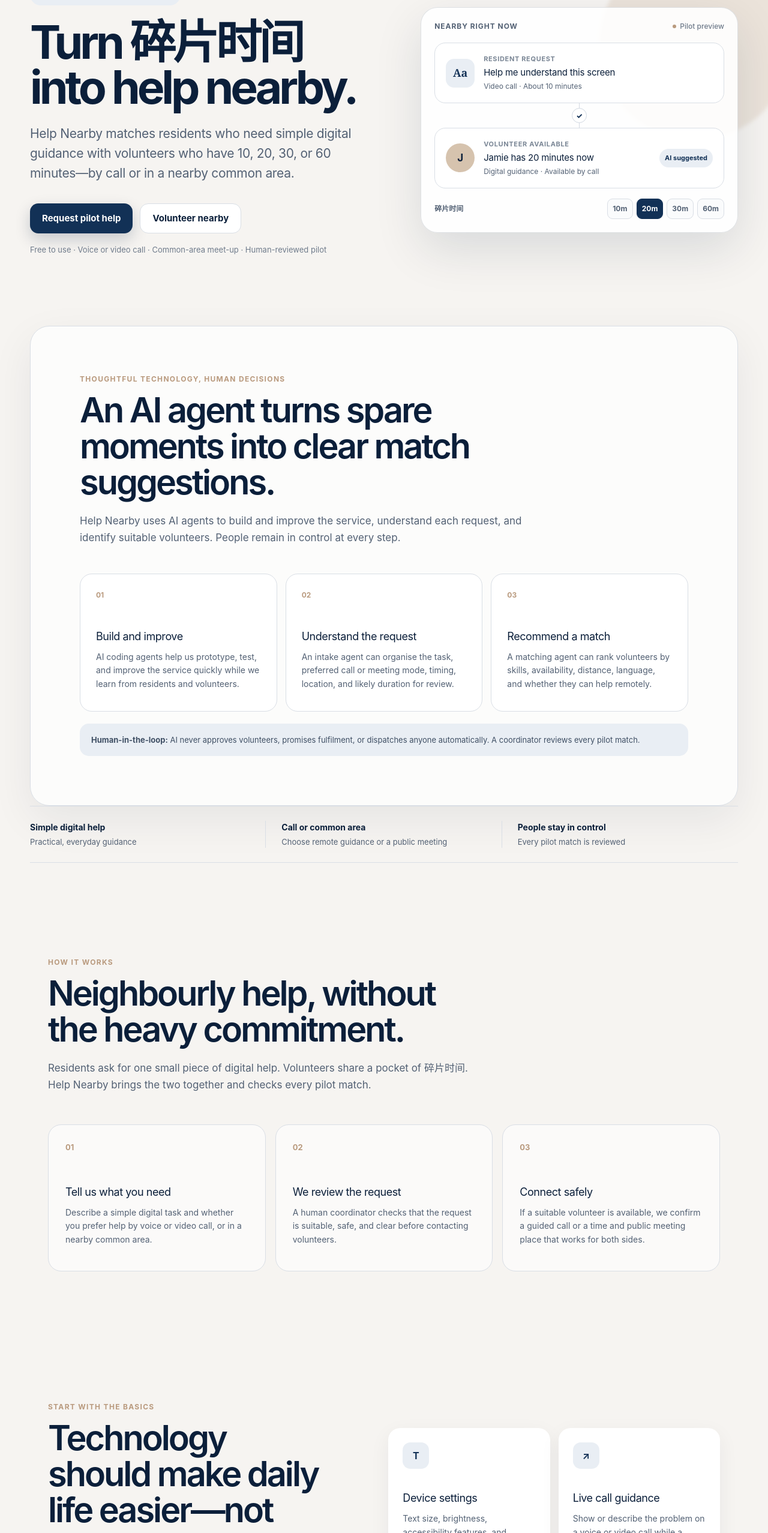
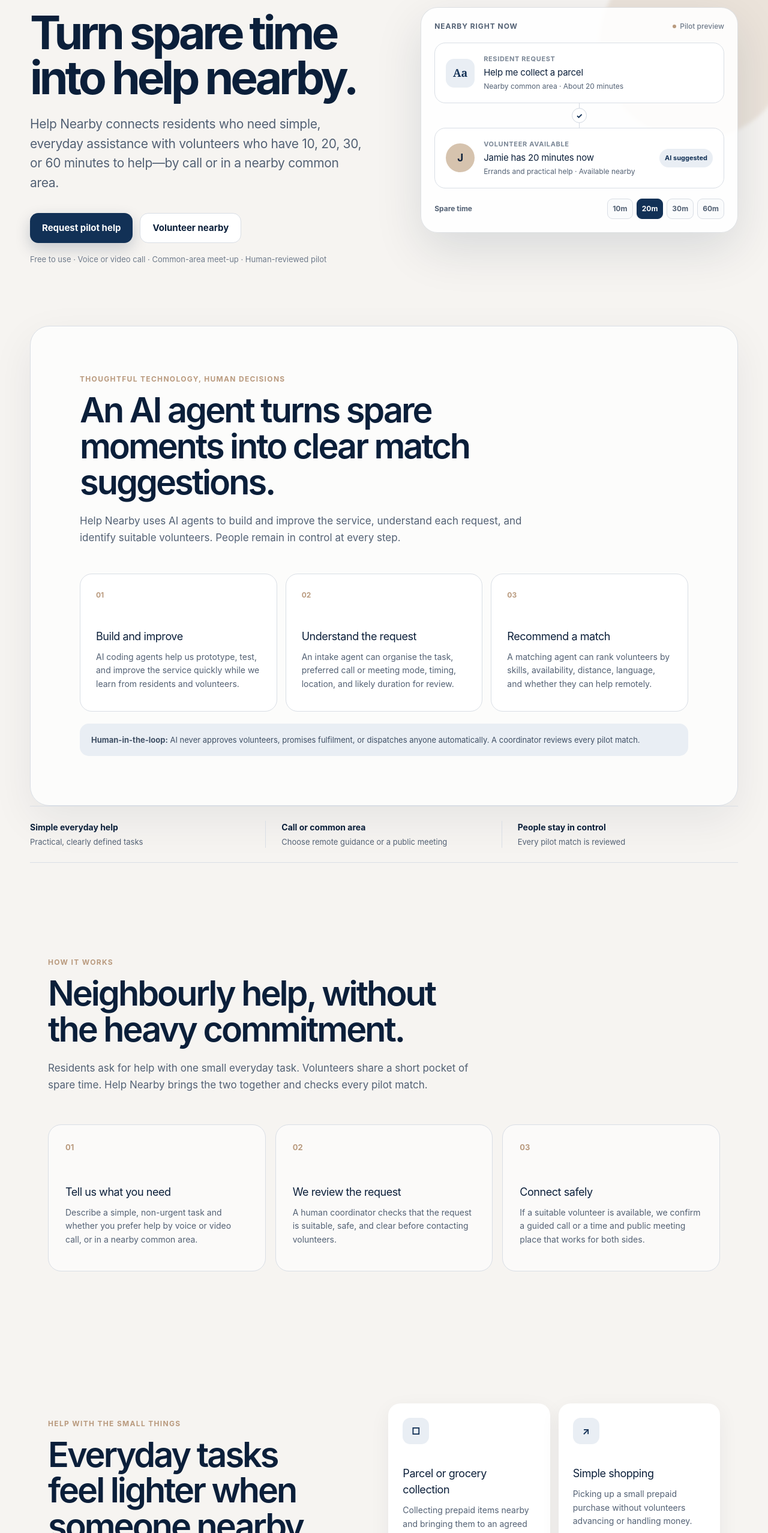
Before and after one commit to helpnearby-sg/helpnearby-sg.github.io, a React (Vite) app: page / in a window 1280 px wide. Shown: the part 211-2766 px from the top of the page at 60% size. Built offline with nearby package versions, Linux system fonts and the light colour scheme.

Commit message:
Broaden Help Nearby beyond digital support

```diff
--- a/app/layout.tsx
+++ b/app/layout.tsx
@@ -3,17 +3,17 @@ import "./globals.css";
 
 export const metadata: Metadata = {
   title: "Help Nearby",
-  description: "AI-assisted, human-reviewed matching that turns 10, 20, 30, or 60 spare minutes into digital help by call or nearby.",
+  description: "AI-assisted, human-reviewed matching that turns 10, 20, 30, or 60 spare minutes into simple everyday help by call or nearby.",
   metadataBase: new URL("https://helpnearby-sg.github.io"),
   openGraph: {
     title: "Help Nearby",
-    description: "Turn 碎片时间 into digital help by call or nearby.",
+    description: "Turn spare time into simple everyday help by call or nearby.",
     images: ["/og.png"],
   },
   twitter: {
     card: "summary_large_image",
     title: "Help Nearby",
-    description: "Turn 碎片时间 into digital help by call or nearby.",
+    description: "Turn spare time into simple everyday help by call or nearby.",
     images: ["/og.png"],
   },
 };
--- a/app/page.tsx
+++ b/app/page.tsx
@@ -31,8 +31,8 @@ export default function Home() {
         <section className="hero" id="top">
           <div className="hero-copy">
             <div className="eyebrow"><span className="status-dot" aria-hidden="true" />AI-assisted community matching</div>
-            <h1>Turn <span lang="zh">碎片时间</span> into help nearby.</h1>
-            <p className="hero-lede">Help Nearby matches residents who need simple digital guidance with volunteers who have 10, 20, 30, or 60 minutes—by call or in a nearby common area.</p>
+            <h1>Turn spare time into help nearby.</h1>
+            <p className="hero-lede">Help Nearby connects residents who need simple, everyday assistance with volunteers who have 10, 20, 30, or 60 minutes to help—by call or in a nearby common area.</p>
             <div className="hero-actions">
               <a className="button button-primary" href="#request">Request pilot help</a>
               <a className="button button-secondary" href="#volunteer">Volunteer nearby</a>
@@ -44,15 +44,15 @@ export default function Home() {
             <div className="preview-topline"><span>Nearby right now</span><span className="live-label"><i aria-hidden="true" /> Pilot preview</span></div>
             <article className="request-card">
               <div className="request-icon" aria-hidden="true">Aa</div>
-              <div><span className="card-label">Resident request</span><h2>Help me understand this screen</h2><p>Video call · About 10 minutes</p></div>
+              <div><span className="card-label">Resident request</span><h2>Help me collect a parcel</h2><p>Nearby common area · About 20 minutes</p></div>
             </article>
             <div className="match-line" aria-hidden="true"><span /></div>
             <article className="volunteer-card">
               <div className="avatar" aria-hidden="true">J</div>
-              <div className="volunteer-copy"><span className="card-label">Volunteer available</span><h2>Jamie has 20 minutes now</h2><p>Digital guidance · Available by call</p></div>
+              <div className="volunteer-copy"><span className="card-label">Volunteer available</span><h2>Jamie has 20 minutes now</h2><p>Errands and practical help · Available nearby</p></div>
               <span className="match-badge">AI suggested</span>
             </article>
-            <div className="availability-row"><span><span lang="zh">碎片时间</span></span><div className="time-options" aria-label="Example availability options"><span>10m</span><span className="active">20m</span><span>30m</span><span>60m</span></div></div>
+            <div className="availability-row"><span>Spare time</span><div className="time-options" aria-label="Example availability options"><span>10m</span><span className="active">20m</span><span>30m</span><span>60m</span></div></div>
           </div>
         </section>
 
@@ -71,7 +71,7 @@ export default function Home() {
         </section>
 
         <section className="trust-row" aria-label="Pilot principles">
-          <div><strong>Simple digital help</strong><span>Practical, everyday guidance</span></div>
+          <div><strong>Simple everyday help</strong><span>Practical, clearly defined tasks</span></div>
           <div><strong>Call or common area</strong><span>Choose remote guidance or a public meeting</span></div>
           <div><strong>People stay in control</strong><span>Every pilot match is reviewed</span></div>
         </section>
@@ -80,10 +80,10 @@ export default function Home() {
           <div className="section-heading">
             <span className="section-kicker">How it works</span>
             <h2>Neighbourly help, without the heavy commitment.</h2>
-            <p>Residents ask for one small piece of digital help. Volunteers share a pocket of <span lang="zh">碎片时间</span>. Help Nearby brings the two together and checks every pilot match.</p>
+            <p>Residents ask for help with one small everyday task. Volunteers share a short pocket of spare time. Help Nearby brings the two together and checks every pilot match.</p>
           </div>
           <div className="steps-grid">
-            <article><span className="step-number">01</span><h3>Tell us what you need</h3><p>Describe a simple digital task and whether you prefer help by voice or video call, or in a nearby common area.</p></article>
+            <article><span className="step-number">01</span><h3>Tell us what you need</h3><p>Describe a simple, non-urgent task and whether you prefer help by voice or video call, or in a nearby common area.</p></article>
             <article><span className="step-number">02</span><h3>We review the request</h3><p>A human coordinator checks that the request is suitable, safe, and clear before contacting volunteers.</p></article>
             <article><span className="step-number">03</span><h3>Connect safely</h3><p>If a suitable volunteer is available, we confirm a guided call or a time and public meeting place that works for both sides.</p></article>
           </div>
@@ -91,16 +91,16 @@ export default function Home() {
 
         <section className="section help-section" id="help">
           <div className="help-copy">
-            <span className="section-kicker">Start with the basics</span>
-            <h2>Technology should make daily life easier—not leave anyone behind.</h2>
-            <p>Our first pilot focuses only on straightforward digital assistance. Volunteers guide; residents keep control of their own devices and private information.</p>
-            <div className="boundary-note"><span aria-hidden="true">!</span><p><strong>We will never ask for passwords.</strong> Help Nearby does not support banking, payments, medical care, transport, or emergencies.</p></div>
+            <span className="section-kicker">Help with the small things</span>
+            <h2>Everyday tasks feel lighter when someone nearby can help.</h2>
+            <p>Our pilot focuses on straightforward, short tasks that can be completed safely by call or in a familiar common area.</p>
+            <div className="boundary-note"><span aria-hidden="true">!</span><p><strong>Clear boundaries keep the pilot safe.</strong> No cash handling, banking, passwords, medication, medical care, transport, heavy lifting, personal care, or emergency requests.</p></div>
           </div>
           <div className="task-grid">
-            <article><span className="task-symbol" aria-hidden="true">T</span><h3>Device settings</h3><p>Text size, brightness, accessibility features, and everyday settings.</p></article>
-            <article><span className="task-symbol" aria-hidden="true">↗</span><h3>Live call guidance</h3><p>Show or describe the problem on a voice or video call while a volunteer talks you through it.</p></article>
-            <article><span className="task-symbol" aria-hidden="true">□</span><h3>Online forms</h3><p>Understanding public-service websites and navigating simple forms.</p></article>
-            <article><span className="task-symbol" aria-hidden="true">?</span><h3>General guidance</h3><p>Learning how an app works and recognising common online warning signs.</p></article>
+            <article><span className="task-symbol" aria-hidden="true">□</span><h3>Parcel or grocery collection</h3><p>Collecting prepaid items nearby and bringing them to an agreed common area.</p></article>
+            <article><span className="task-symbol" aria-hidden="true">↗</span><h3>Simple shopping</h3><p>Picking up a small prepaid purchase without volunteers advancing or handling money.</p></article>
+            <article><span className="task-symbol" aria-hidden="true">T</span><h3>Device and online guidance</h3><p>Everyday settings, video calls, messaging apps, and understanding simple online forms.</p></article>
+            <article><span className="task-symbol" aria-hidden="true">?</span><h3>General practical help</h3><p>Other short, non-urgent requests that fit the pilot&apos;s safety boundaries.</p></article>
           </div>
         </section>
 
@@ -108,7 +108,7 @@ export default function Home() {
           <div className="time-card">
             <div className="time-card-copy">
               <span className="section-kicker light">For volunteers</span>
-              <h2>Your <span lang="zh">碎片时间</span> is enough.</h2>
+              <h2>Your spare time is enough.</h2>
               <p>No fixed shifts. No long-term commitment. Share 10, 20, 30, or 60 minutes, choose call or nearby help, and only accept tasks that feel right for you.</p>
               <a className="text-link light-link" href="#volunteer">Join the pilot <span aria-hidden="true">→</span></a>
             </div>
@@ -135,7 +135,7 @@ export default function Home() {
             <article><span aria-hidden="true">18+</span><h3>Approved volunteers</h3><p>Pilot volunteers must be at least 18 and complete a basic identity and safety review.</p></article>
             <article><span aria-hidden="true">⌂</span><h3>Call or common area</h3><p>Help can happen remotely. In-person pilot meetings use familiar shared spaces—not private homes.</p></article>
             <article><span aria-hidden="true">✓</span><h3>Human review</h3><p>Every request is checked before a volunteer is contacted. There is no automatic dispatch.</p></article>
-            <article><span aria-hidden="true">×</span><h3>Clear exclusions</h3><p>No money handling, passwords, banking, medication, personal care, transport, or emergencies.</p></article>
+            <article><span aria-hidden="true">×</span><h3>Clear exclusions</h3><p>No cash handling, banking, passwords, medication, medical care, transport, heavy lifting, personal care, or emergencies.</p></article>
           </div>
         </section>
 
@@ -143,7 +143,7 @@ export default function Home() {
           <div className="form-shell resident-form" id="request">
             <div className="form-intro">
               <span className="section-kicker">For residents</span>
-              <h2>Get help with one small digital task.</h2>
+              <h2>Get help with one small everyday task.</h2>
               <p>Choose a short time window and tell us whether a call or nearby help would suit you.</p>
             </div>
             <div className="embedded-form-frame">
@@ -167,25 +167,25 @@ export default function Home() {
 
         <section className="section partner-section">
           <div><span className="section-kicker light">For community organisations</span><h2>Help us open the right neighbourhood first.</h2></div>
-          <div><p>We are looking for organisations that know local residents, can offer a familiar common space, and want to explore a simple digital-help pilot.</p><a className="button partner-button" href="mailto:help.nearbysg@gmail.com">Discuss a pilot</a></div>
+          <div><p>We are looking for organisations that know local residents, can offer a familiar common space, and want to explore a simple community-help pilot.</p><a className="button partner-button" href="mailto:help.nearbysg@gmail.com">Discuss a pilot</a></div>
         </section>
 
         <section className="section faq-section">
           <div className="section-heading narrow"><span className="section-kicker">Questions, answered plainly</span><h2>Before you take part</h2></div>
           <div className="faq-list">
-            <details><summary>Is Help Nearby an emergency service?<span aria-hidden="true">+</span></summary><p>No. Help Nearby is only for simple, non-urgent digital assistance. For emergencies, contact the appropriate emergency service.</p></details>
+            <details><summary>Is Help Nearby an emergency service?<span aria-hidden="true">+</span></summary><p>No. Help Nearby is only for simple, non-urgent everyday requests. For emergencies, contact the appropriate emergency service.</p></details>
             <details><summary>Can I get help through a call?<span aria-hidden="true">+</span></summary><p>Yes. Suitable requests may be handled through a guided voice or video call. You stay in control of your device and should never reveal passwords or private account details.</p></details>
             <details><summary>Does it cost anything?<span aria-hidden="true">+</span></summary><p>No. The pilot is free for residents, and volunteers are not paid or tipped.</p></details>
             <details><summary>Will a volunteer handle my phone or password?<span aria-hidden="true">+</span></summary><p>You should remain in control of your device. Volunteers must never request passwords, banking details, or access to private accounts.</p></details>
             <details><summary>Does submitting a form guarantee help?<span aria-hidden="true">+</span></summary><p>No. The pilot will open in selected areas, and every request depends on suitability and volunteer availability.</p></details>
-            <details><summary>Why start with digital assistance?<span aria-hidden="true">+</span></summary><p>It is a common, practical need that can often be solved in a short session without money, transport, or entering a private home.</p></details>
+            <details><summary>What kind of help can I request?<span aria-hidden="true">+</span></summary><p>Short, clearly defined tasks such as collecting a prepaid parcel or grocery order, simple prepaid shopping, device setup, online forms, and general digital guidance.</p></details>
           </div>
         </section>
       </div>
 
       <footer>
         <a className="brand footer-brand" href="#top"><img className="brand-logo" src="./help-nearby-logo.svg" alt="Help Nearby" /></a>
-        <p><span lang="zh">碎片时间</span>, matched with simple needs nearby.</p>
+        <p>Spare time, matched with simple needs nearby.</p>
         <span>Non-profit pilot concept · Singapore</span>
       </footer>
     </main>
--- a/index.html
+++ b/index.html
@@ -5,16 +5,16 @@
     <meta name="viewport" content="width=device-width, initial-scale=1.0" />
     <meta
       name="description"
-      content="Help Nearby uses AI-assisted, human-reviewed matching to turn 10, 20, 30, or 60 spare minutes into digital help by call or nearby."
+      content="Help Nearby uses AI-assisted, human-reviewed matching to turn 10, 20, 30, or 60 spare minutes into simple everyday help by call or nearby."
     />
     <meta property="og:title" content="Help Nearby" />
-    <meta property="og:description" content="Turn 碎片时间 into digital help by call or nearby." />
+    <meta property="og:description" content="Turn spare time into simple everyday help by call or nearby." />
     <meta property="og:type" content="website" />
     <meta property="og:url" content="https://helpnearby-sg.github.io/" />
     <meta property="og:image" content="https://helpnearby-sg.github.io/og.png" />
     <meta name="twitter:card" content="summary_large_image" />
     <meta name="twitter:title" content="Help Nearby" />
-    <meta name="twitter:description" content="Turn 碎片时间 into digital help by call or nearby." />
+    <meta name="twitter:description" content="Turn spare time into simple everyday help by call or nearby." />
     <meta name="twitter:image" content="https://helpnearby-sg.github.io/og.png" />
     <link rel="icon" type="image/svg+xml" href="./favicon.svg" />
     <title>Help Nearby</title>
```
Also changed, not shown: 2 other files (tests, documents, lock files or other folders).
